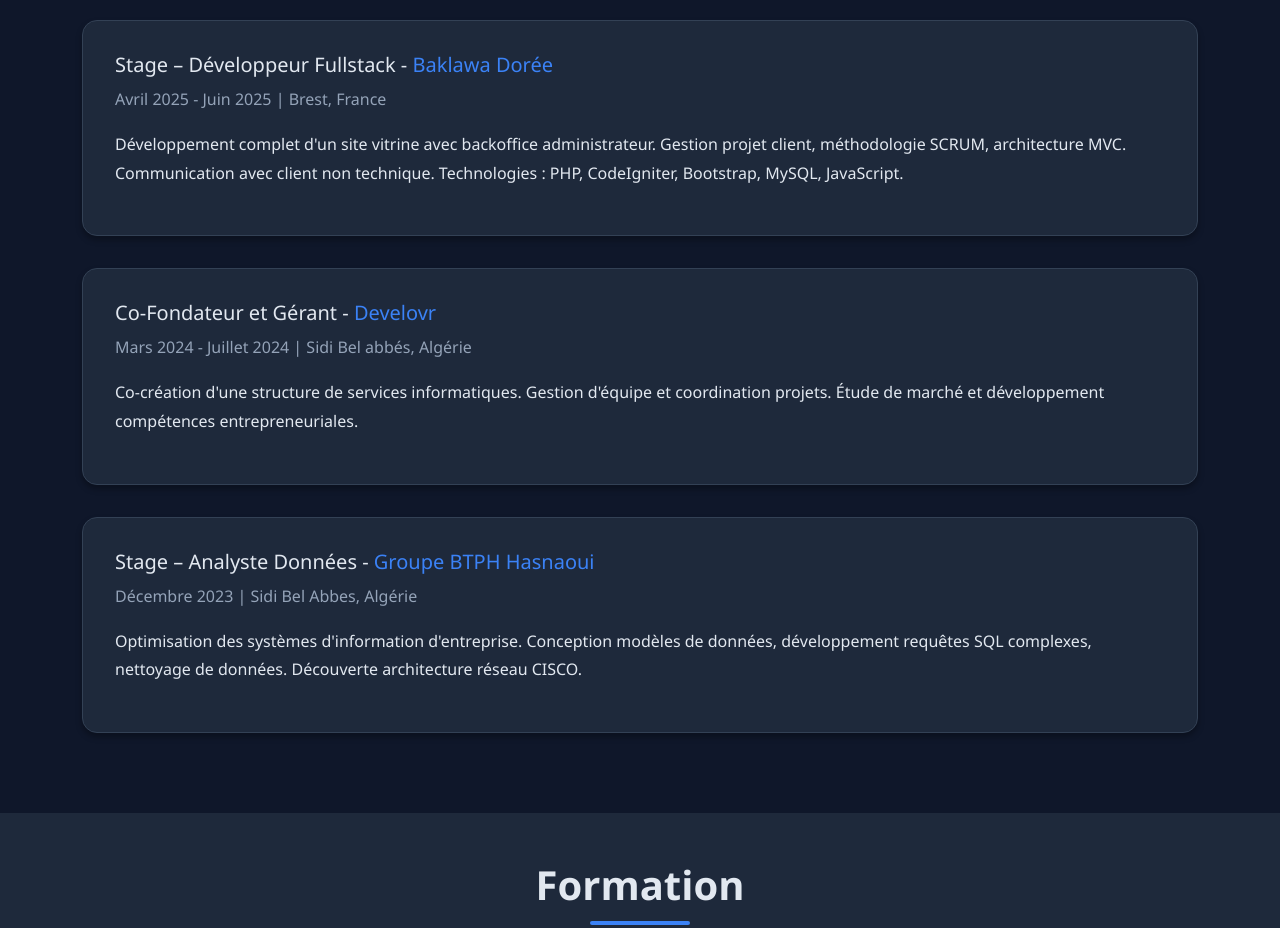
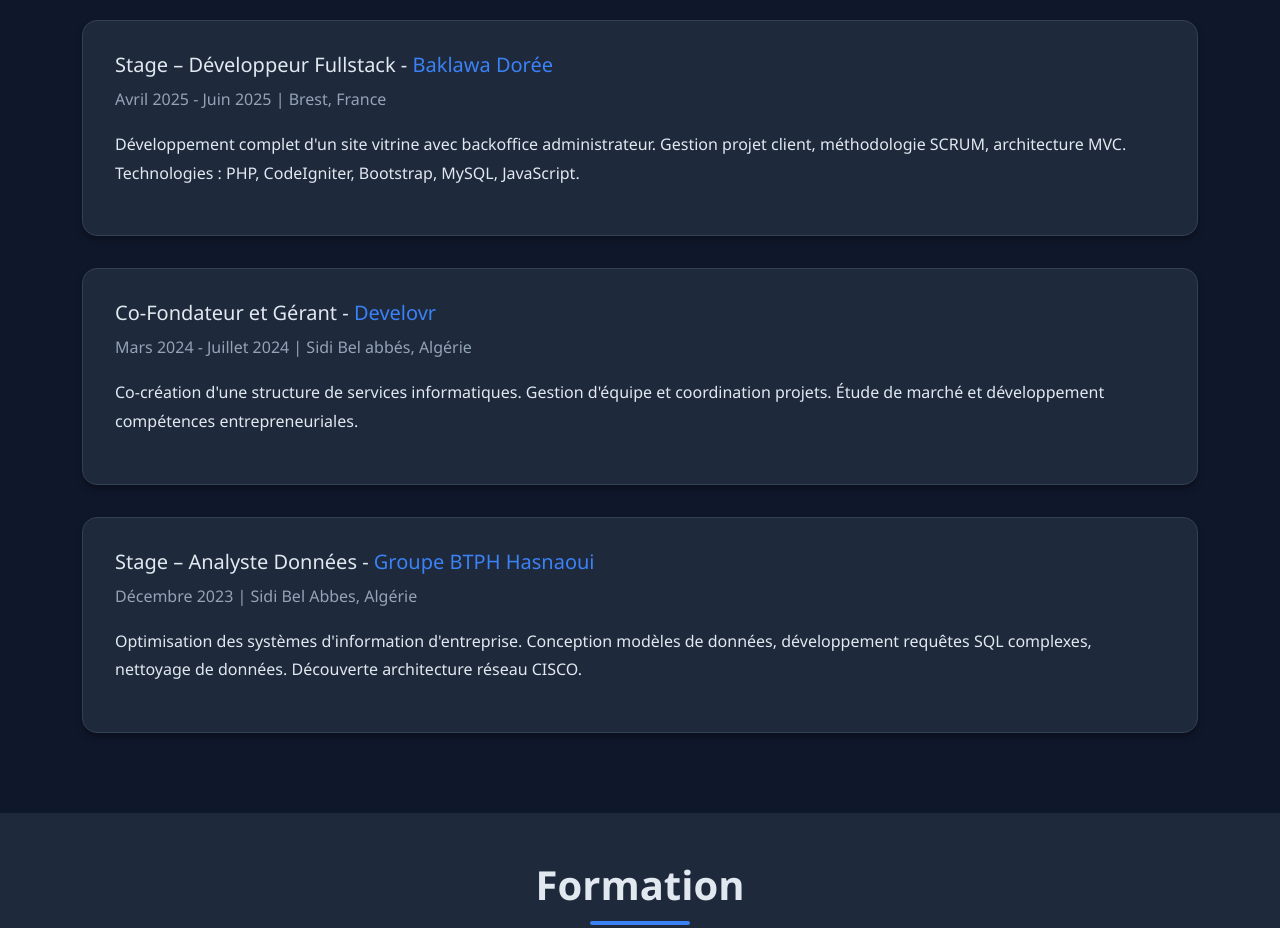
Before and after one commit to mouadbra/portfolio, a plain HTML site: page index.html in a window 1280 px wide. Shown: the part 940-1868 px from the top of the page. Drawn offline with nearby package versions, Linux system fonts and the light colour scheme.

Commit message:
upgrade2

```diff
--- a/index.html
+++ b/index.html
@@ -1081,7 +1081,7 @@
                         <a href="images/stage.pdf" target="_blank" rel="noopener noreferrer" download>Baklawa Dorée</a>
                     </h3>
                     <p class="text-muted">Avril 2025 - Juin 2025 | Brest, France</p>
-                    <p>Développement complet d'un site vitrine avec backoffice administrateur. Gestion projet client, méthodologie SCRUM, architecture MVC. Communication avec client non technique. Technologies : PHP, CodeIgniter, Bootstrap, MySQL, JavaScript.</p>
+                    <p>Développement complet d'un site vitrine avec backoffice administrateur. Gestion projet client, méthodologie SCRUM, architecture MVC. Technologies : PHP, CodeIgniter, Bootstrap, MySQL, JavaScript.</p>
                 </div>
 
                 <div class="experience-item">
```
